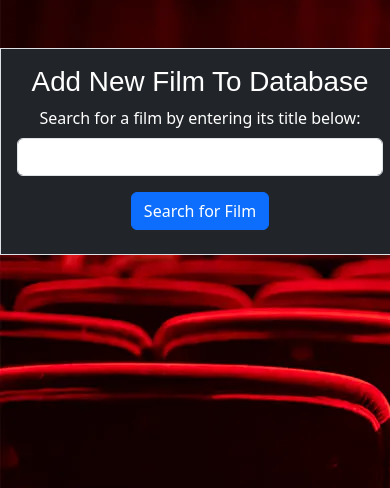
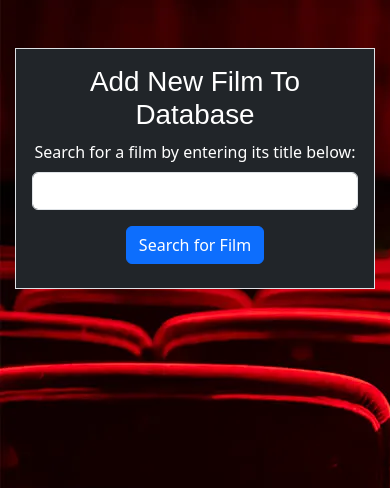
Before and after one commit to dfletch108/BMDB, a Flask app: page /add in a window 390 px wide. Shown: the part 56-544 px from the top of the page. Run offline with Flask 3, Linux system fonts and the light colour scheme; some libraries are stand-ins or nearby versions; some web fonts are replaced.

```diff
--- a/static/css/styles.css
+++ b/static/css/styles.css
@@ -21,7 +21,7 @@ h2 {
 
 @media (max-width: 768px) {
     .container-small {
-        width: 400px;
+        width: 360px;
     }
     .container-large {
         width: 480px;
```
